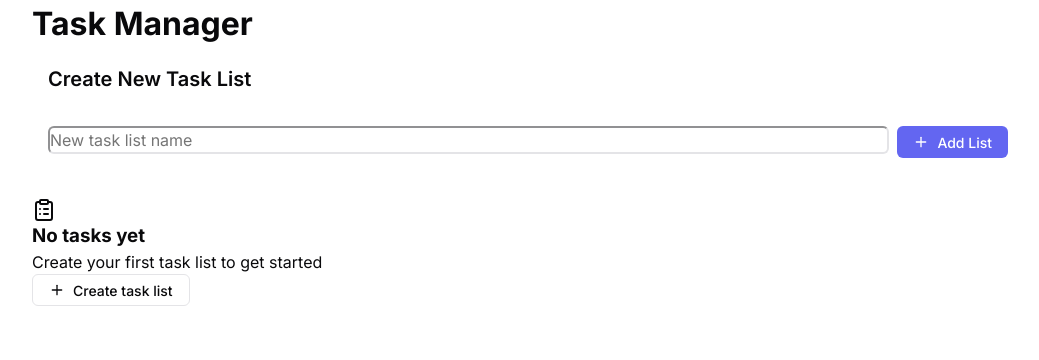
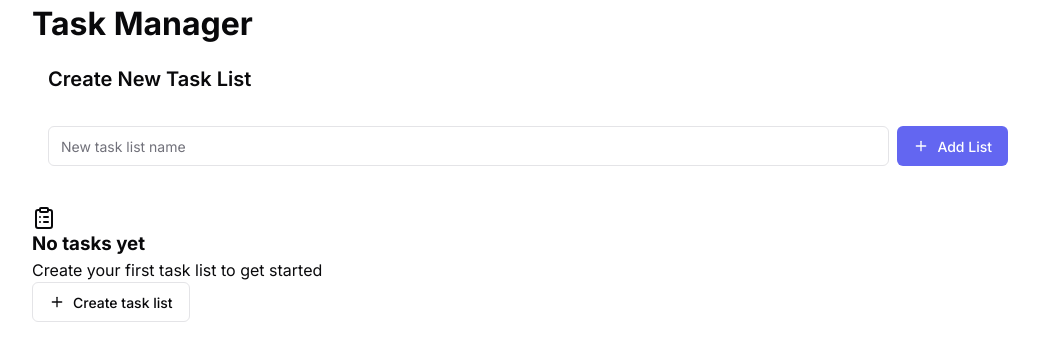
Before and after one commit to aleksiliu/task-manager, a Next.js app: page / in a window 1280 px wide. Shown: the top 360 px of the page, without its empty margins (112-1151 px from the left). Built offline with nearby package versions, Linux system fonts and the light colour scheme.

Commit message:
Edit spacing

```diff
--- a/app/styles/reset.css
+++ b/app/styles/reset.css
@@ -1,4 +1,3 @@
-/* Modern CSS Reset */
 *, *::before, *::after {
     box-sizing: border-box;
     margin: 0;
--- a/app/styles/variables.css
+++ b/app/styles/variables.css
@@ -27,6 +27,7 @@
     --space-4: 1rem;
     --space-6: 1.5rem;
     --space-8: 2rem;
+    --space-9: 2.5rem;
 
     /* Border Radius */
     --radius-sm: 0.25rem;
--- a/components/ui/button.module.css
+++ b/components/ui/button.module.css
@@ -54,9 +54,8 @@
     border-color: var(--accent-foreground);
   }
 
-  /* Sizes */
   .size-default {
-    height: var(--space-8);
+    height: var(--space-9);
     padding: 0 var(--space-4);
   }
 
@@ -66,7 +65,6 @@
     padding: var(--space-2);
   }
 
-  /* Icon styles */
   .button svg {
     width: var(--space-4);
     height: var(--space-4);
--- /dev/null
+++ b/components/ui/input.module.css
@@ -0,0 +1,50 @@
+.input {
+    display: flex;
+    height: var(--space-9);
+    width: 100%;
+    border: 1px solid var(--input);
+    border-radius: var(--radius-md);
+    background-color: var(--background);
+    padding: 0 var(--space-3);
+    font-size: 0.875rem;
+    transition: var(--transition-all);
+  }
+
+  .input:focus {
+    outline: none;
+    border-color: var(--ring);
+    box-shadow: 0 0 0 1px var(--ring);
+  }
+
+  .input::placeholder {
+    color: var(--muted-foreground);
+  }
+
+  .input:disabled {
+    cursor: not-allowed;
+    opacity: 0.5;
+  }
+
+  .input--error {
+    border-color: var(--destructive);
+  }
+
+  .input--error:focus {
+    box-shadow: 0 0 0 1px var(--destructive);
+  }
+
+  /* File input specific styles */
+  .input[type="file"] {
+    border: none;
+    background: none;
+    padding: 0;
+  }
+
+  .input[type="file"]::file-selector-button {
+    border: none;
+    background: transparent;
+    font-size: 0.875rem;
+    font-weight: 500;
+    color: var(--foreground);
+    cursor: pointer;
+  }
--- a/components/ui/input.tsx
+++ b/components/ui/input.tsx
@@ -1,21 +1,22 @@
 import * as React from 'react';
-import { cn } from '@/lib/utils';
+import styles from './input.module.css';
 
-const Input = React.forwardRef<HTMLInputElement, React.ComponentProps<'input'>>(
-  ({ className, type, ...props }, ref) => {
+interface InputProps extends React.InputHTMLAttributes<HTMLInputElement> {
+  error?: boolean;
+}
+
+const Input = React.forwardRef<HTMLInputElement, InputProps>(
+  ({ className = '', error, ...props }, ref) => {
     return (
       <input
-        type={type}
-        className={cn(
-          'flex h-9 w-full rounded-md border border-input bg-background px-3 py-1 text-base shadow-sm transition-colors file:border-0 file:bg-transparent file:text-sm file:font-medium file:text-foreground placeholder:text-muted-foreground focus-visible:outline-none focus-visible:ring-1 focus-visible:ring-ring disabled:cursor-not-allowed disabled:opacity-50 md:text-sm',
-          className
-        )}
+        className={`${styles.input} ${error ? styles['input--error'] : ''} ${className}`}
         ref={ref}
         {...props}
       />
     );
   }
 );
+
 Input.displayName = 'Input';
 
 export { Input };
```
